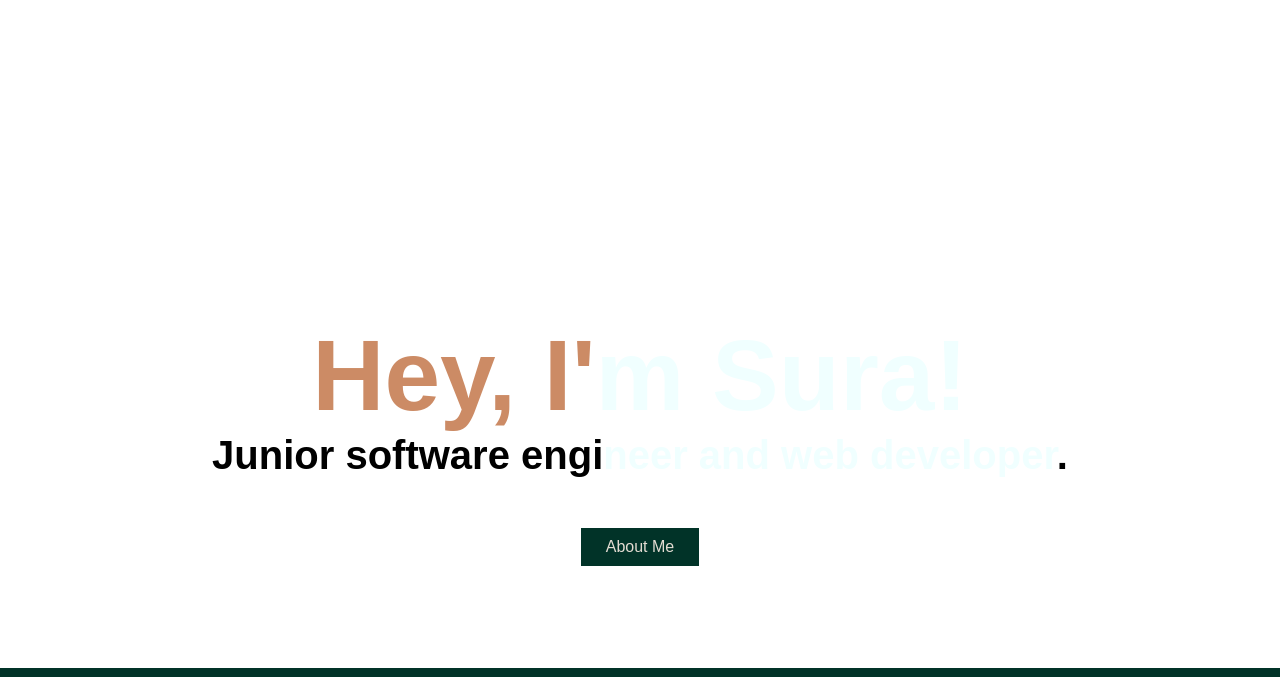
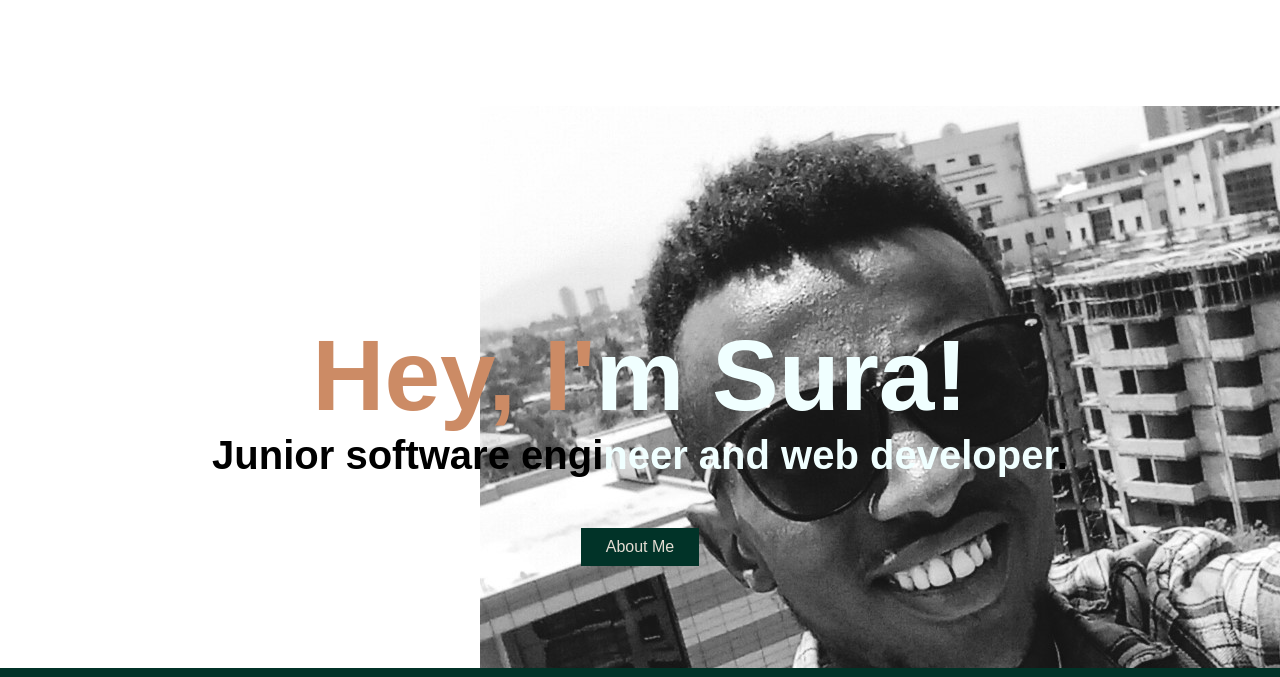
Before and after one commit to surraaI/UGR-2347-14-js-css-html, a plain HTML site: page index.html in a window 1280 px wide. Shown: the part 82-759 px from the top of the page. Drawn offline with Linux system fonts and the light colour scheme.

Commit message:
published

```diff
--- a/css/styles.css
+++ b/css/styles.css
@@ -228,7 +228,7 @@ footer p {
     padding-top: 300px;
     max-width: 100%;
     height: 700px;
-    background-image: url('/src/images/Screenshot_20220704-215740_Lightroom.jpg');
+    background-image: url('/images/Screenshot_20220704-215740_Lightroom.jpg');
     background-repeat: no-repeat;
     background-position: right;
     text-align: center;
```
